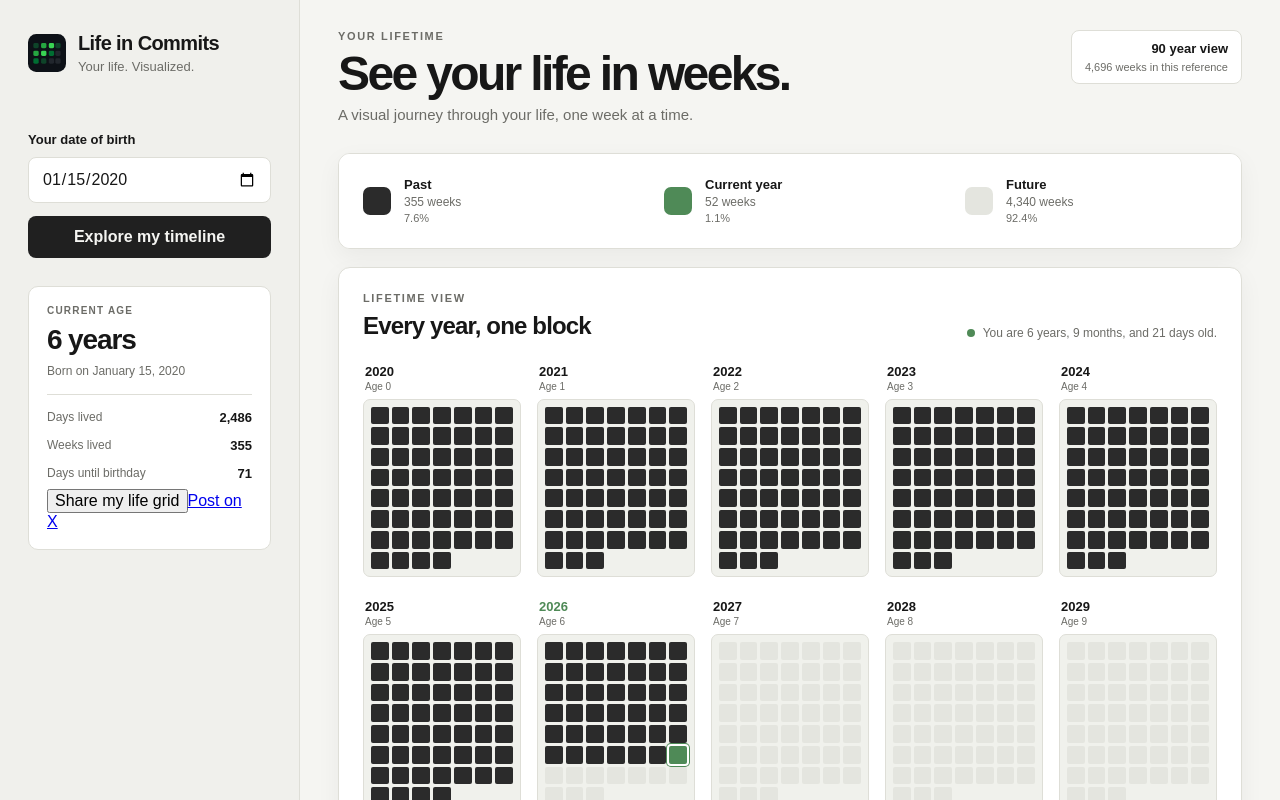
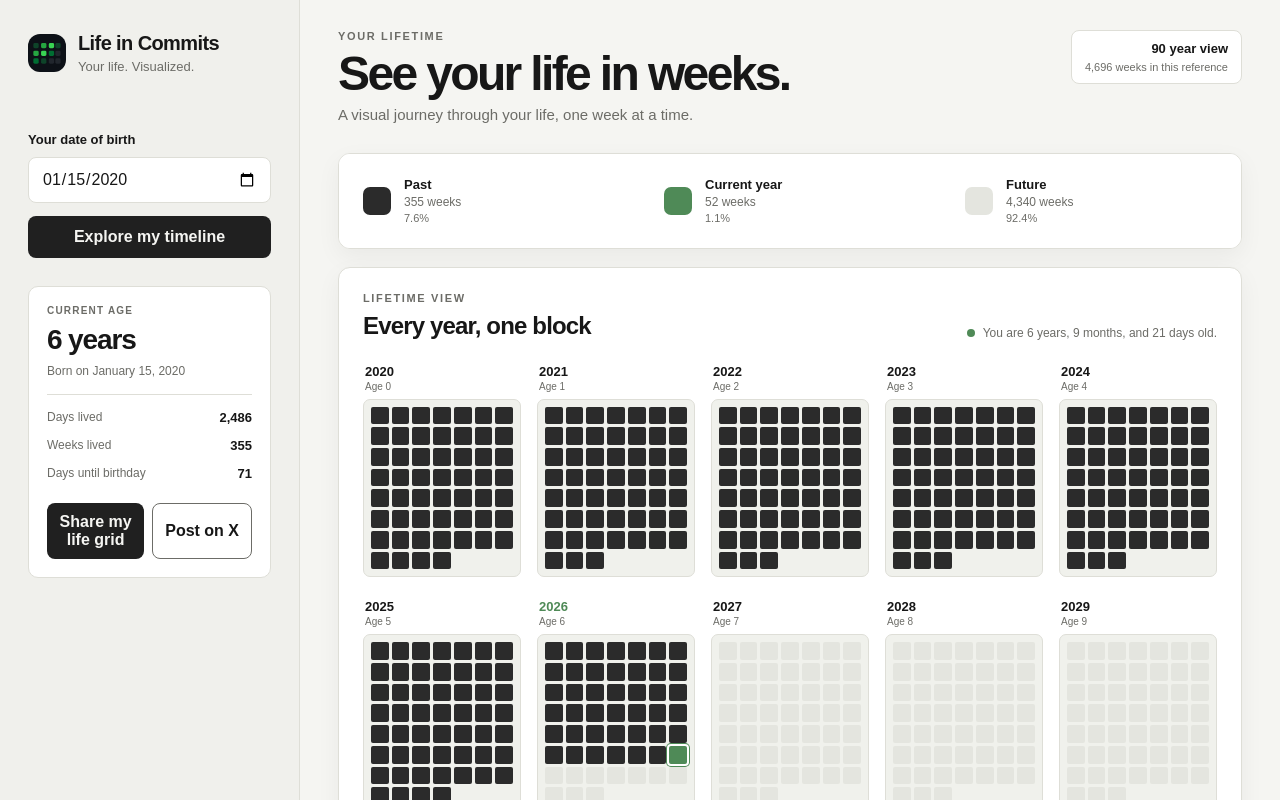
Before and after one commit to MugdhoAI/life-in-commits, a Next.js app: page / in a window 1280 px wide. Both pictures are taken after typing "2020-01-15" into the empty fields and a click on the button "Explore my timeline". Shown: the top 800 px of the page. Built offline with nearby package versions, Linux system fonts and the light colour scheme.

Commit message:
style: add logo and share button styles

```diff
--- a/src/app/globals.css
+++ b/src/app/globals.css
@@ -644,3 +644,44 @@ h2 {
     transform: none;
   }
 }
+
+.logo-mark {
+  background: transparent;
+}
+
+.logo-mark svg {
+  display: block;
+  border-radius: 12px;
+}
+
+.share-row {
+  display: flex;
+  gap: 8px;
+  margin-top: 14px;
+}
+
+.share-button {
+  flex: 1;
+  padding: 10px 12px;
+  border: 0;
+  border-radius: 8px;
+  background: var(--accent);
+  color: var(--background);
+  font-weight: 700;
+  cursor: pointer;
+}
+
+.share-button:hover {
+  opacity: 0.88;
+}
+
+.share-x {
+  display: inline-flex;
+  align-items: center;
+  padding: 10px 12px;
+  border: 1px solid var(--muted);
+  border-radius: 8px;
+  color: inherit;
+  font-weight: 600;
+  text-decoration: none;
+}
```
